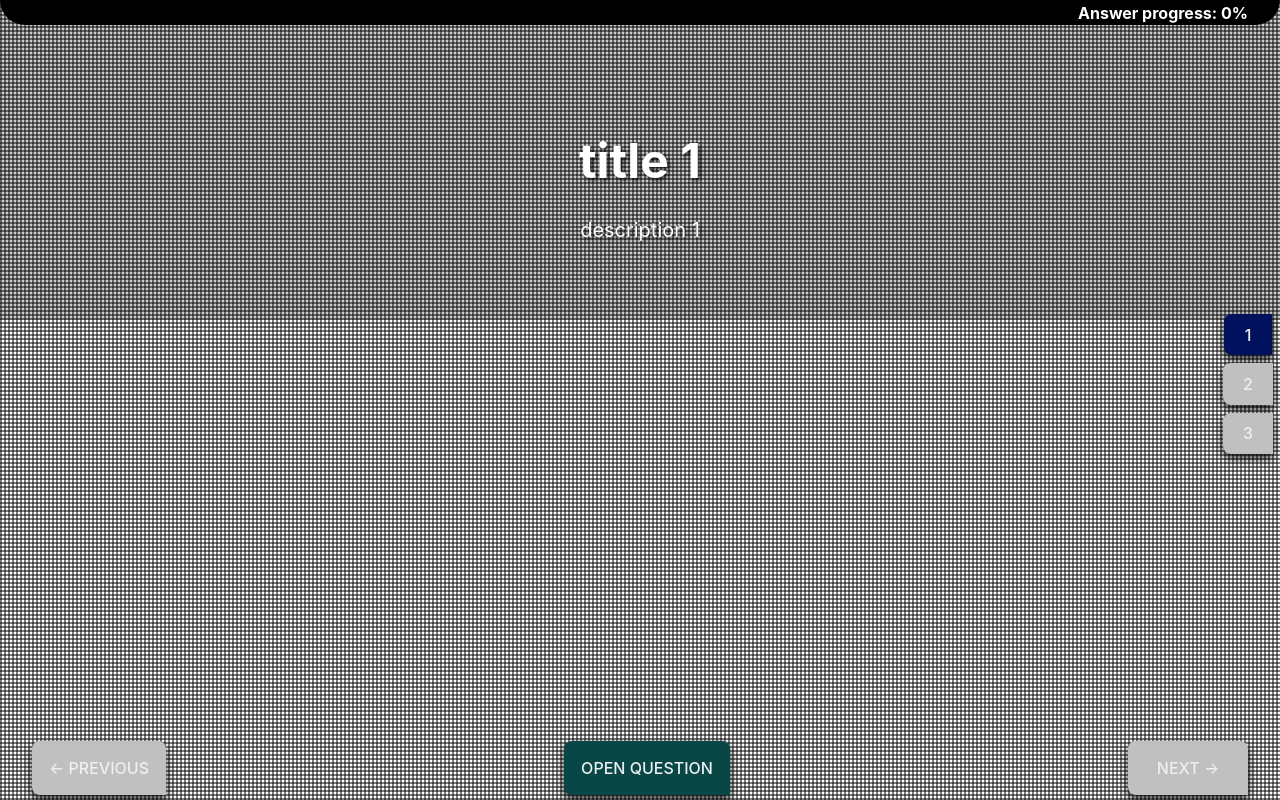
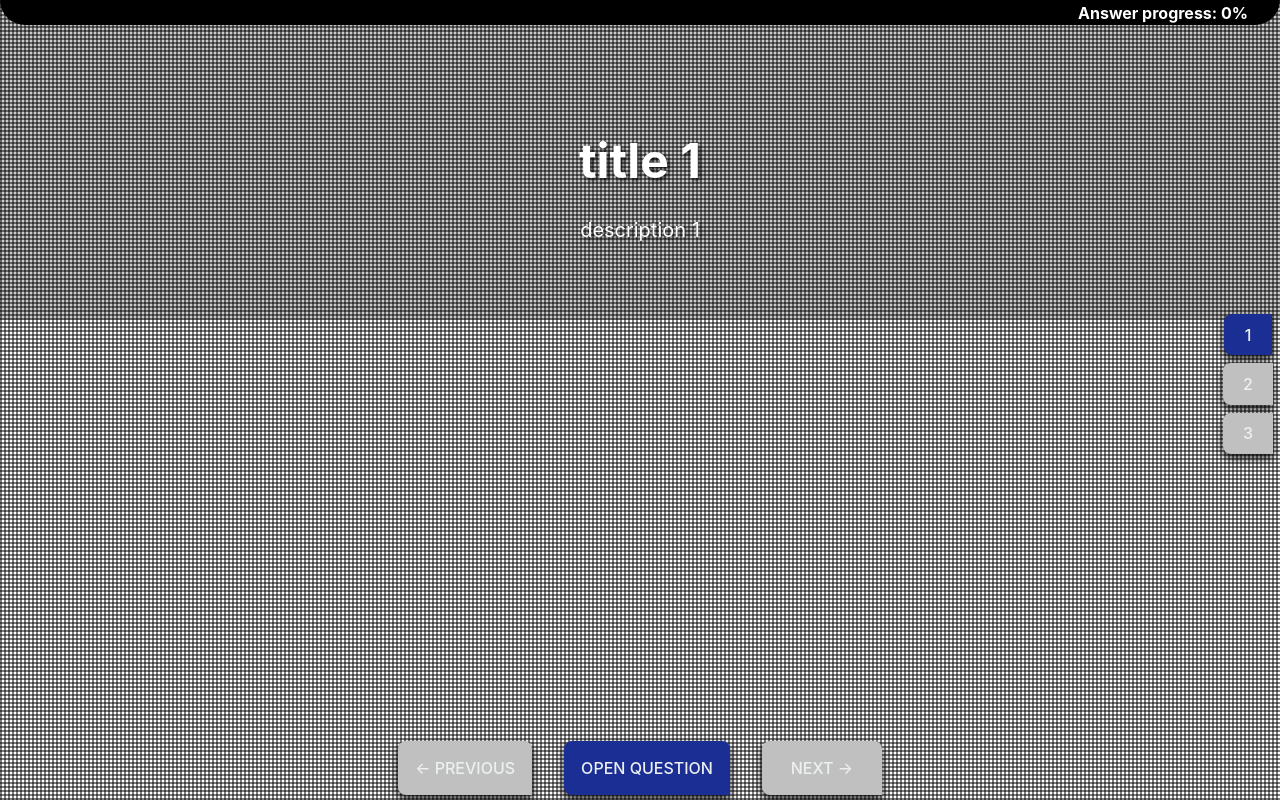
Before and after one commit to maronfranc/quiz-engine, a React (Vite) app: page / in a window 1280 px wide. Built offline with nearby package versions, Linux system fonts and the light colour scheme.

Commit message:
[style] fix grid details.

```diff
--- a/src/App.tsx
+++ b/src/App.tsx
@@ -62,8 +62,8 @@ function App() {
 
       <main>
         <AnswerPath
-        questionAnswers={questionAnswers}
-        currentIndex={currentIndex}
+          questionAnswers={questionAnswers}
+          currentIndex={currentIndex}
         />
       </main>
 
@@ -90,24 +90,21 @@ function App() {
 
       <footer>
         <button
-          className="footer-btn-left"
           disabled={currentIndex === 0}
           onClick={() => goToPrevious()}>
-          &larr; Previous
+          &larr; <span className="desktop-only">Previous</span>
         </button>
 
         <button
-          className="footer-btn-next"
           disabled={isFinished}
           onClick={() => setIsModalOpen(true)}>
           {!isFinished ? "Open question" : "Finished"}
         </button>
 
         <button
-          className="footer-btn-right"
           disabled={isNotAvailableYet || isLastQuestion}
           onClick={() => goToNext()}>
-          Next &rarr;
+          <span className="desktop-only">Next</span> &rarr;
         </button>
       </footer>
 
--- a/src/components/AnswerPath.tsx
+++ b/src/components/AnswerPath.tsx
@@ -15,13 +15,6 @@ function AnswerPath({ questionAnswers, currentIndex }: Props) {
   return (
     <div className="answer-container">
       {questionAnswers.map((q, index) => {
-        if (currentIndex === index) {
-          console.table({
-            currentIndex,
-            index,
-            bool: currentIndex === index,
-          });
-        }
         const { question, answer } = q;
         if (question.type === 'v1_single_question' || question.type === 'v1_multiple_question') {
           return <div
--- a/src/components/QuizModal.tsx
+++ b/src/components/QuizModal.tsx
@@ -149,12 +149,15 @@ function QuizModal({
             onChange={handleMultipleValueChange} />}
 
         <div className="modal-button-container space-between">
-          <button type="button" className="secondary" onClick={closeModal}>
+          <button
+            type="button"
+            className="secondary"
+            onClick={closeModal}>
             Cancel
           </button>
           <button
             disabled={isAlreadyAnswered}
-            className={!isAlreadyAnswered ? "primary" : "disabled"}
+            className={!isAlreadyAnswered ? "success" : "disabled"}
             type="submit">
             Confirm answer
           </button>
--- a/src/index.css
+++ b/src/index.css
@@ -53,13 +53,17 @@
     --color-disabled: #c0c0c0;
     --color-disabled-text: #ecf0f1;
 
-    --color-accent: #02115e;
+    --color-accent: #1b2e94;
+
     --color-bg: #d1d1d1;
     --color-bg-checked: maroon;
     --color-border: #ccc;
+
+    /* --breakpoint-tablet: 768px;  */
+    /* --breakpoint-desktop: 992px;  */
 }
 
-@media screen and (min-width: 800px) {
+@media (min-width: 768px) {
     :root {
         /* scale for 1.33 */
         --font-size-1: 1rem;
@@ -72,16 +76,11 @@
 }
 
 body,
-html {
+html,
+#root {
     margin: 0;
     padding: 0;
     height: 100%;
-}
-
-#root {
-    height: 100%;
-    margin: 0;
-    padding: 0;
 }
 
 h1 {
@@ -100,20 +99,19 @@ h1 {
     border: 0;
 }
 
+.desktop-only {
+  display: none;
+}
+
+@media (min-width: 768px) {
+  .desktop-only {
+    display: inline-block;
+  }
+}
+
 .space-between {
     display: flex;
     justify-content: space-between;
-}
-
-.card {
-    padding: var(--space-2) var(--space-1);
-    border: 1px solid var(--color-border);
-    border-radius: var(--border-radius);
-    text-align: center;
-    text-justify: distribute;
-    min-height: 100px;
-    min-width: 100px;
-    margin: 0 auto;
 }
 
 .title {
@@ -135,6 +133,17 @@ h1 {
     font-size: var(--font-size-3);
     line-height: 1.4;
     padding: var(--space-2);
+}
+
+.card {
+    padding: var(--space-2) var(--space-1);
+    border: 1px solid var(--color-border);
+    border-radius: var(--border-radius);
+    text-align: center;
+    text-justify: distribute;
+    min-height: 100px;
+    min-width: 100px;
+    margin: 0 auto;
 }
 
 /* ===== ===== Parallax ===== ===== */
@@ -199,12 +208,16 @@ h1 {
     width: 100%;
     display: flex;
     flex-direction: column;
+    align-content: center;
 }
 
 .grid main {
     margin: var(--progress-bar-height) var(--sidebar-width) 0 0;
-    padding-bottom: 120px;
+    padding-bottom: 64px;
     width: 100%;
+    display: flex;
+    flex-direction: row;
+    justify-content: center;
 }
 
 .grid aside {
@@ -225,11 +238,19 @@ h1 {
     left: 0;
     right: 0;
     display: flex;
-    justify-content: space-between;
     align-items: center;
     background-color: transparent;
     max-height: var(--bottom-bar-height);
     padding: var(--space-3) var(--space-4);
+    margin: 0;
+    justify-content: space-between;
+}
+
+@media screen and (min-width: 768px) {
+    .grid footer {
+        justify-content: center;
+        gap: var(--space-4);
+    }
 }
 
 /* ===== ===== Color ===== ===== */
@@ -264,7 +285,7 @@ button {
     font-size: var(--font-size-1);
     border-radius: var(--border-radius);
     text-transform: uppercase;
-    background-color: var(--color-secondary-bg);
+    background-color: var(--color-accent);
     color: var(--color-secondary-text);
 }
 
@@ -289,6 +310,10 @@ button.primary:hover {
 
 button.secondary:hover {
     background-color: var(--color-secondary-bg-hover);
+}
+
+button.accent:hover {
+    background-color: var(--color-accent-bg-hover);
 }
 
 button.success:hover {
@@ -340,11 +365,17 @@ aside button {
 
 /* ===== ===== ===== Footer ===== ===== ===== */
 .grid footer button {
-    border-radius:  var(--border-radius) var(--border-radius) 0;
+    border-radius: var(--border-radius) var(--border-radius) 0;
     box-shadow: 0 4px 8px rgba(0, 0, 0, 0.8);
-    padding: var(--space-3);
     text-wrap: nowrap;
     min-width: 120px;
+}
+
+@media screen and (min-width: 576px) {
+    .grid footer button {
+        gap: 5px;
+        padding: var(--space-3);
+    }
 }
 
 /* ===== ===== ===== Form ===== ===== ===== */
@@ -527,12 +558,7 @@ form[method="dialog"] {
 /* ===== ===== Answer ===== ===== */
 .answer-container {
     display: flex;
-}
-
-@media (max-width: 800px) {
-    .answer-container {
-        display: block;
-    }
+    flex-direction: column;
 }
 
 .answer-card {
@@ -542,6 +568,7 @@ form[method="dialog"] {
     border-radius: var(--border-radius);
     background-color: var(--color-secondary-bg);
     color: var(--color-secondary-text);
+    max-width: 700px;
 }
 
 .answer-card.selected {
@@ -569,7 +596,7 @@ form[method="dialog"] {
     max-height: 50vh;
 }
 
-@media (max-width: 600px) {
+@media screen and (max-width: 600px) {
     .image-container {
         max-width: 100%;
     }
```
